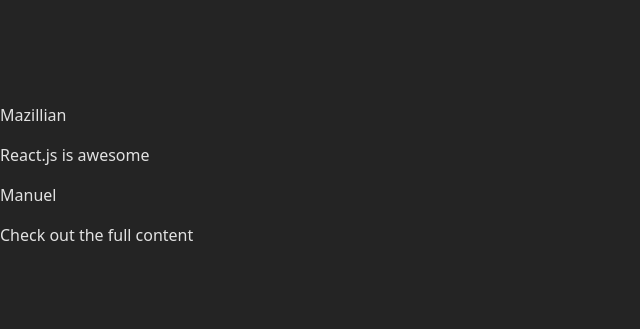
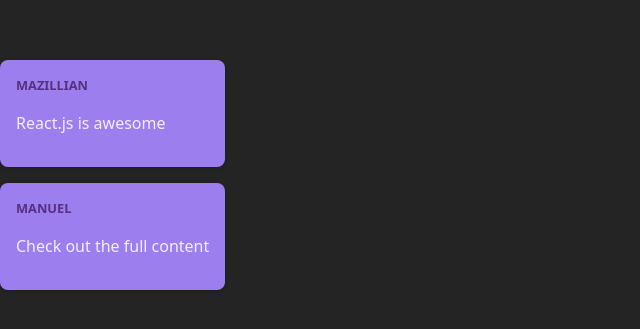
Before and after one commit to Dev-Omorh/first-react, a React (Vite) app: page / in a window 1280 px wide. Shown: the part 225-554 px from the top of the page, without its empty margins (0-640 px from the left). Built offline with nearby package versions, Linux system fonts and the light colour scheme.

Commit message:
feat: update Post component styles and add CSS module for styling

```diff
--- a/src/components/Post.jsx
+++ b/src/components/Post.jsx
@@ -2,9 +2,9 @@
 
 function Post(props) {
   return (
-    <div className="post">
-      <p>{props.author}</p>
-      <p>{props.body}</p>
+    <div className={classes.post}>
+      <p className={classes.author}>{props.author}</p>
+      <p className={classes.text}>{props.body}</p>
     </div>
   );
 }
--- a/src/components/Post.module.css
+++ b/src/components/Post.module.css
@@ -0,0 +1,19 @@
+.post {
+  margin: 1rem 0;
+  padding: 1rem;
+  background-color: #9c7eee;
+  border-radius: 8px;
+  box-shadow: 0 1px 4px rgba(0, 0, 0, 0.2);
+  animation: animate-in 1s ease-out forwards;
+}
+
+.author {
+  font-size: 0.8rem;
+  font-weight: bold;
+  color: #543280;
+  margin: 0;
+  text-transform: uppercase;
+}
+
+.text {
+}
--- a/src/index.css
+++ b/src/index.css
@@ -28,6 +28,10 @@
   place-items: center;
   min-width: 320px;
   min-height: 100vh;
+}
+
+.post {
+  background-color: lightblue;
 }
 
 /* h1 {
```
